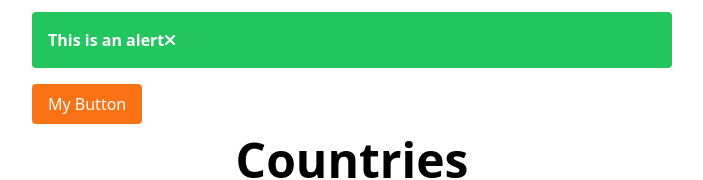
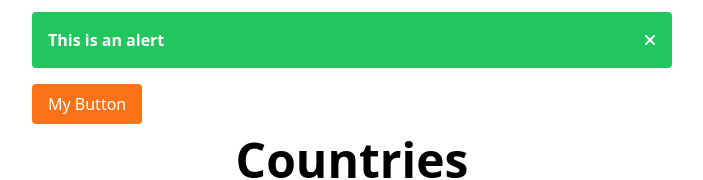
Before and after one commit to hasibmuhammad/react-app, a React (Vite) app: page / in a window 1280 px wide. Both pictures are taken after a click on the button "My Button". Shown: the top 180 px of the page, without its empty margins (288-991 px from the left). Built offline with nearby package versions, Linux system fonts and the light colour scheme.

Commit message:
Alert icon fixed

```diff
--- a/src/components/Alert.tsx
+++ b/src/components/Alert.tsx
@@ -9,10 +9,10 @@ interface Props {
 
 const Alert = ({ children, onClose }: Props) => {
   return (
-    <div className="w-1/2 mx-auto bg-green-500 mt-3 p-4 rounded text-white font-extrabold">
+    <div className="w-1/2 mx-auto bg-green-500 mt-3 p-4 rounded text-white font-extrabold flex justify-between items-center">
       {children}
       <FontAwesomeIcon
-        className="text-right"
+        className="text-right cursor-pointer"
         icon={faXmark}
         onClick={onClose}
       />
```
